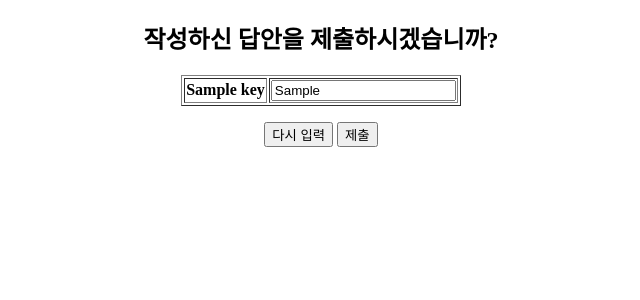
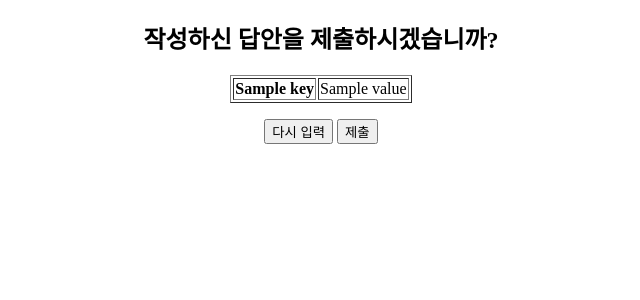
Before and after one commit to CSID-DGU/DGU-2021-OSSprac2-team5, a Flask app: template app/templates/detail.html in a window 1280 px wide. Shown: the top 300 px of the page, without its empty margins (319-959 px from the left). Run offline with Flask 2, Linux system fonts and the light colour scheme; the template is opened without the code that fills it: most values are stand-ins (such as "Sample title", 1, 10 or a date in 2020).

Commit message:
Update detail.html

```diff
--- a/app/templates/detail.html
+++ b/app/templates/detail.html
@@ -10,7 +10,7 @@
 
                <tr>
                   <th> {{ key }} </th>
-                  <td> <input type="text" name={{ key }} value={{ value }} readonly> </td>
+                  <td> {{ value }} </td>
                </tr>
 
             {% endfor %}
```
